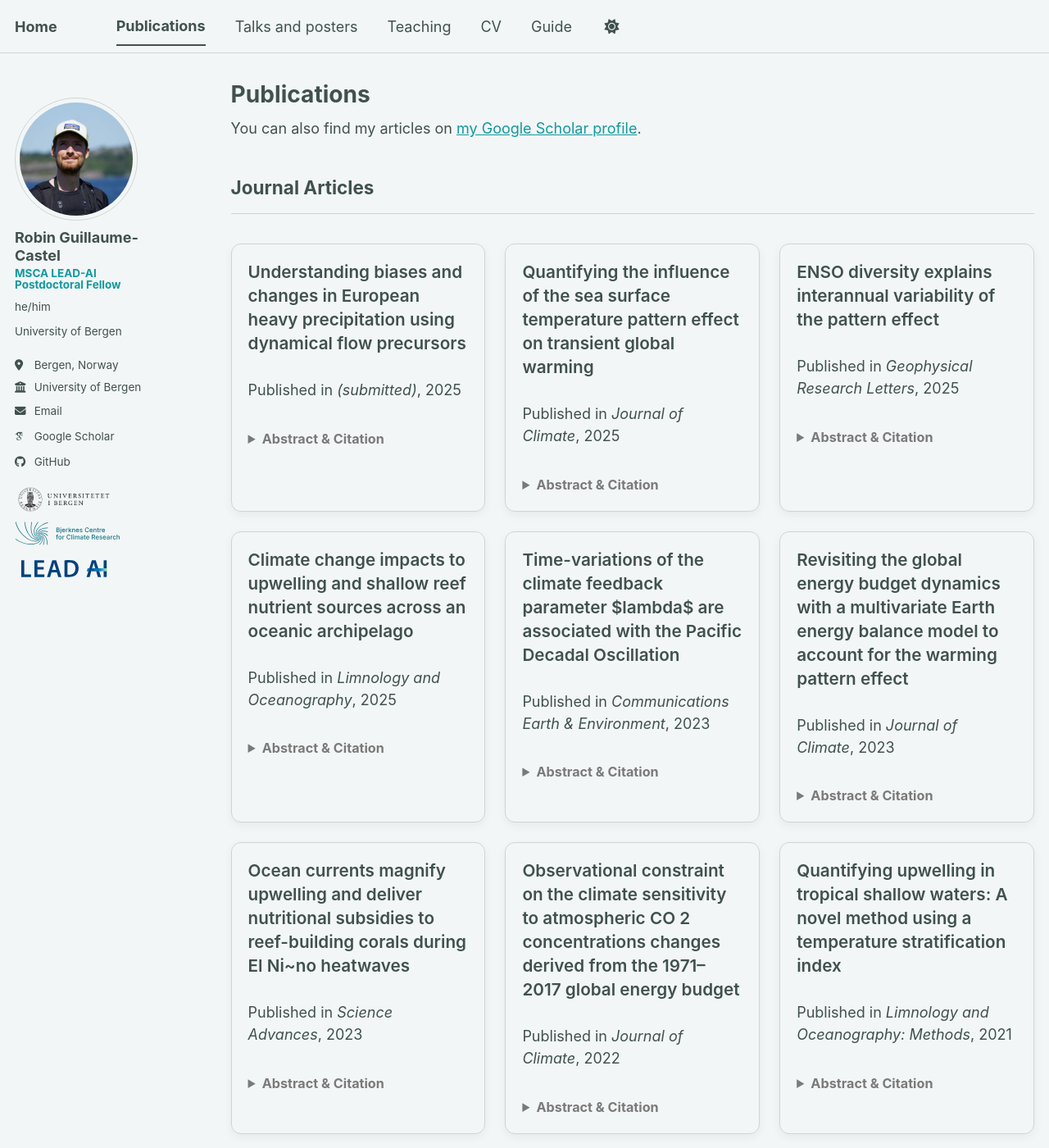
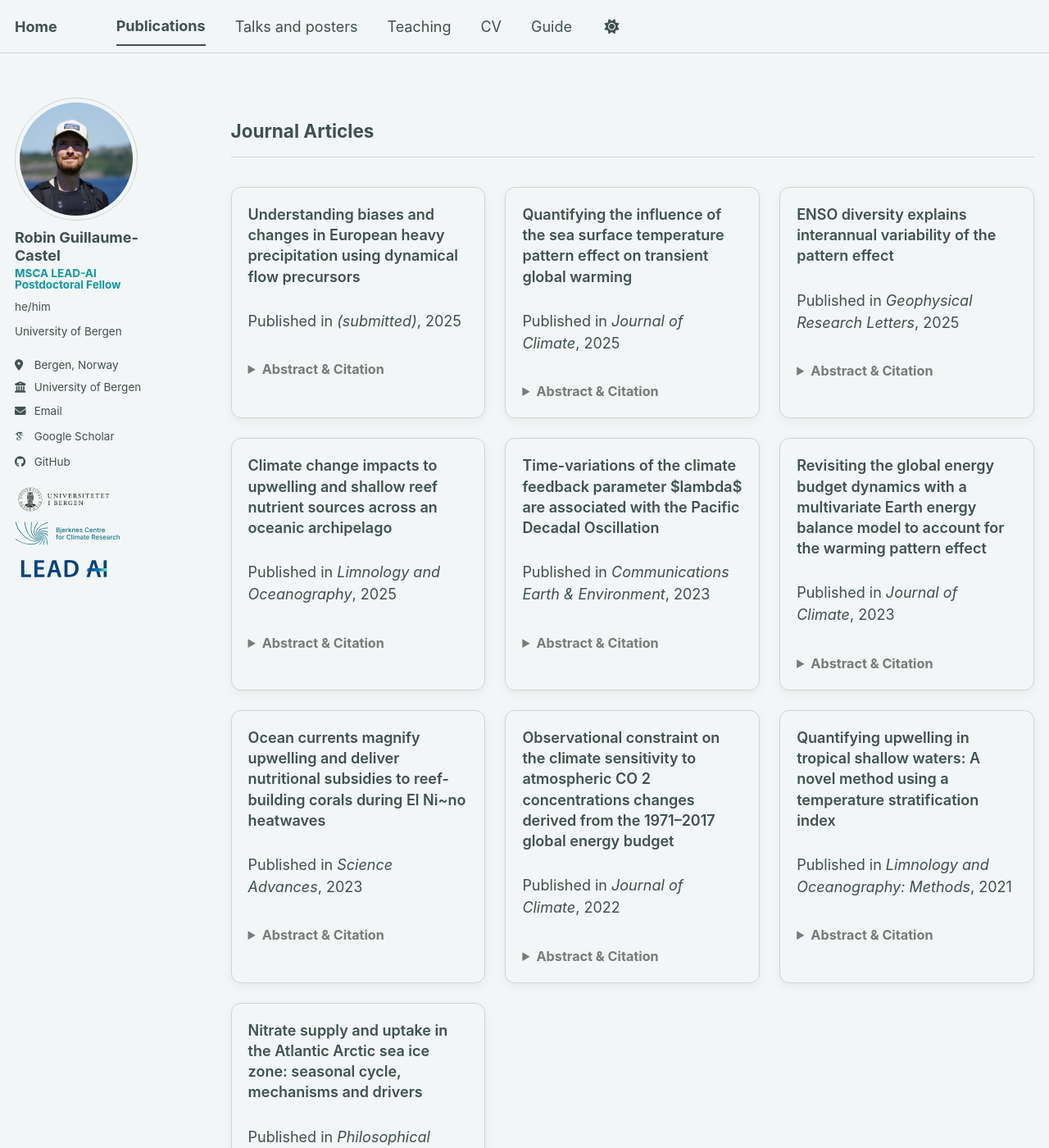
Before and after one commit to rguilcas/rguilcas.github.io, a Jekyll site: the page built from _pages/publications.html, in a window 1280 px wide and 1400 px high. Shown: the whole window at 82% size. Built offline with Jekyll 4.4.1, drawn with Linux system fonts in a browser that asks for light colours; some web fonts are replaced; a script bundle is joined from its source files by our own code; library files that are not in the unit come from our copies.

Commit message:
Refine publications page: reduce title size and remove redundant header content

```diff
--- a/_pages/publications.html
+++ b/_pages/publications.html
@@ -1,14 +1,8 @@
 ---
 layout: archive
-title: "Publications"
 permalink: /publications/
 author_profile: true
 ---
-
-{% if site.author.googlescholar %}
-<div class="wordwrap">You can also find my articles on <a href="{{site.author.googlescholar}}">my Google Scholar
-    profile</a>.</div>
-{% endif %}
 
 {% include base_path %}
 
--- a/_sass/_custom.scss
+++ b/_sass/_custom.scss
@@ -64,7 +64,7 @@
 
     .archive__item-title {
         margin: 0 0 10px;
-        font-size: 1.15rem;
+        font-size: 1rem;
         line-height: 1.4;
         font-weight: 600;
 
```
Also changed, not shown: 1 other file.
